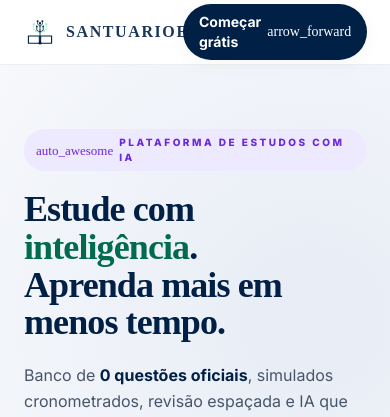
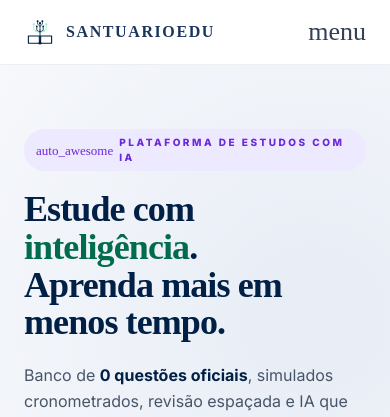
Before and after one commit to dvieirath/santuarioedu, a Django app: page / in a window 390 px wide. Shown: the top 417 px of the page. Run offline with Django 5.2, Linux system fonts and the light colour scheme; data that the repository does not hold is empty; some libraries are stand-ins or nearby versions; some web fonts are replaced.

Commit message:
feat(mobile): nav hamburger nas landings (principal + 7 concursos)
Antes: no mobile o header da landing so mostrava logo + botao "Comecar
gratis". Todos os links de secao (Recursos, Planos, FAQ, Ver por dentro)
sumiam. User perdia navegacao secundaria.

── Solucao ──
Botao hamburger (24px material icon) aparece so em mobile (md:hidden).
Ao clicar, drawer expande abaixo do header com:

Landing principal:
- Ver por dentro
- Recursos
- Como funciona
- Planos
- FAQ
- (separador)
- Testar 3 questoes gratis (destacado com bolt icon)
- Entrar
- Comecar gratis (CTA button)

Landing por concurso: menu simplificado (so as 3 acoes principais,
sem links de secao pois cada landing e curta).

── UX ──
- Icone alterna menu <-> close (X) conforme estado
- aria-expanded/aria-controls (acessibilidade)
- Fecha ao clicar em qualquer link (navegacao smooth continua)
- Zero JS dep, ~30 linhas inline vanilla

── Impact ──
Mobile = 70%+ do trafego. Header antes forcava scroll pra descobrir
secoes. Agora tudo acessivel em 1 tap. Sem quebra de layout desktop
(hamburger e md:hidden, drawer e md:hidden).

── Analytics ──
data-ga-source="landing_header_mobile" / "concurso_<slug>_header_mobile"
permite comparar conversao mobile vs desktop no funil.

```diff
--- a/quiz/templates/landing.html
+++ b/quiz/templates/landing.html
@@ -167,13 +167,69 @@ tailwind.config = {
         <span class="material-symbols-outlined" style="font-size:14px;font-variation-settings:'FILL' 1;">bolt</span>
         Testar grátis
       </a>
-      <a href="{% url 'cadastro' %}" data-ga-event="signup_started" data-ga-source="landing_header" class="inline-flex items-center gap-1.5 bg-primary text-white px-4 py-2 rounded-full text-sm font-bold hover:bg-[#1b365d] transition-colors editorial-shadow-soft">
+      <a href="{% url 'cadastro' %}" data-ga-event="signup_started" data-ga-source="landing_header" class="hidden sm:inline-flex items-center gap-1.5 bg-primary text-white px-4 py-2 rounded-full text-sm font-bold hover:bg-[#1b365d] transition-colors editorial-shadow-soft">
         Começar grátis
         <span class="material-symbols-outlined" style="font-size:14px;">arrow_forward</span>
       </a>
+      <!-- Hamburger (mobile only) -->
+      <button type="button" id="mobile-menu-btn" class="md:hidden p-2 -mr-2 text-slate-700 hover:text-primary transition-colors" aria-label="Abrir menu" aria-expanded="false" aria-controls="mobile-menu">
+        <span class="material-symbols-outlined" style="font-size:26px;" id="mobile-menu-icon">menu</span>
+      </button>
     </div>
   </div>
+
+  <!-- Mobile menu drawer -->
+  <div id="mobile-menu" class="hidden md:hidden border-t border-[#edeeef] bg-white">
+    <nav class="max-w-6xl mx-auto px-6 py-4 flex flex-col gap-1 text-sm font-medium">
+      <a href="#por-dentro"     class="block px-3 py-2.5 rounded-lg hover:bg-slate-50 text-slate-700">Ver por dentro</a>
+      <a href="#recursos"       class="block px-3 py-2.5 rounded-lg hover:bg-slate-50 text-slate-700">Recursos</a>
+      <a href="#como-funciona"  class="block px-3 py-2.5 rounded-lg hover:bg-slate-50 text-slate-700">Como funciona</a>
+      <a href="#planos"         class="block px-3 py-2.5 rounded-lg hover:bg-slate-50 text-slate-700">Planos</a>
+      <a href="#faq"            class="block px-3 py-2.5 rounded-lg hover:bg-slate-50 text-slate-700">FAQ</a>
+      <div class="border-t border-[#edeeef] my-2"></div>
+      <a href="{% url 'guest_quiz' %}" data-ga-event="guest_quiz_started" data-ga-source="landing_header_mobile" class="flex items-center gap-2 px-3 py-2.5 rounded-lg text-primary font-bold">
+        <span class="material-symbols-outlined" style="font-size:16px;font-variation-settings:'FILL' 1;">bolt</span>
+        Testar 3 questões grátis
+      </a>
+      <a href="{% url 'account_login' %}" class="block px-3 py-2.5 rounded-lg text-slate-700">Entrar</a>
+      <a href="{% url 'cadastro' %}" data-ga-event="signup_started" data-ga-source="landing_header_mobile" class="flex items-center justify-center gap-1.5 bg-primary text-white px-4 py-3 rounded-full text-sm font-bold mt-2">
+        Começar grátis
+        <span class="material-symbols-outlined" style="font-size:14px;">arrow_forward</span>
+      </a>
+    </nav>
+  </div>
 </header>
+
+<script>
+(function() {
+  const btn   = document.getElementById('mobile-menu-btn');
+  const menu  = document.getElementById('mobile-menu');
+  const icon  = document.getElementById('mobile-menu-icon');
+  if (!btn || !menu) return;
+
+  btn.addEventListener('click', () => {
+    const isOpen = !menu.classList.contains('hidden');
+    if (isOpen) {
+      menu.classList.add('hidden');
+      icon.textContent = 'menu';
+      btn.setAttribute('aria-expanded', 'false');
+    } else {
+      menu.classList.remove('hidden');
+      icon.textContent = 'close';
+      btn.setAttribute('aria-expanded', 'true');
+    }
+  });
+
+  // Fecha o menu ao clicar em um link (navegacao interna smooth)
+  menu.querySelectorAll('a').forEach(a => {
+    a.addEventListener('click', () => {
+      menu.classList.add('hidden');
+      icon.textContent = 'menu';
+      btn.setAttribute('aria-expanded', 'false');
+    });
+  });
+})();
+</script>
 
 <!-- ─── Hero ───────────────────────────────────────────────────────────────── -->
 <section class="hero-gradient">
```
Also changed, not shown: quiz/templates/landing_concurso.html (+35 -1 lines).
